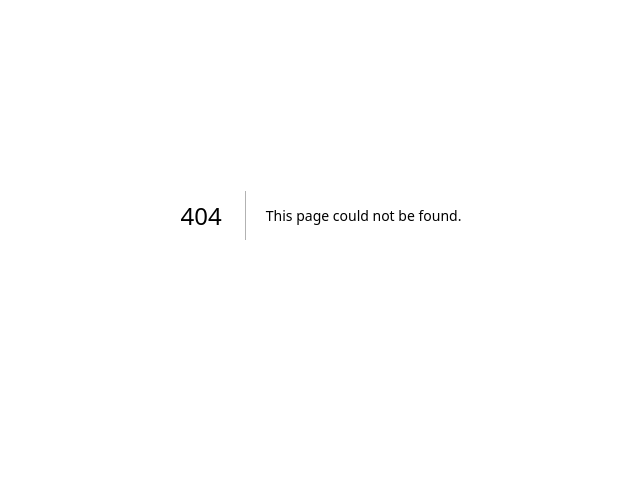
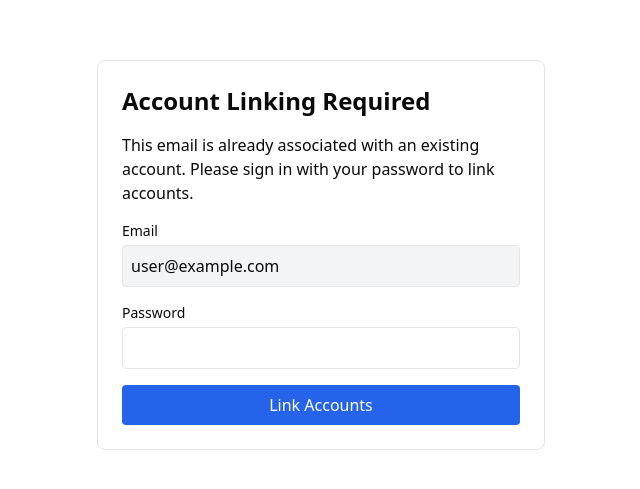
Before and after one commit to GabrielCodeProject/authv5-authentification-rolebase, a Next.js app: page /auth/link-account in a window 1280 px wide. Before the commit this address had no page. Shown: the part 185-674 px from the top of the page, without its empty margins (319-959 px from the left). Built offline with nearby package versions, Linux system fonts and the light colour scheme; no server answers; sample sign-in values are in the browser's storage.

Commit message:
add link-account page to link credential to google account link account need work

```diff
--- a/actions/google-login.ts
+++ b/actions/google-login.ts
@@ -10,7 +10,7 @@ export async function googleAuthenticate() {
     if (error instanceof AuthError) {
       switch (error.type) {
         case "OAuthAccountNotLinked": {
-          return { error: "Account not linked youre fuck from google login" };
+          return { error: "Account needs linking" };
         }
         default: {
           return { error: "Google log in failed" };
--- /dev/null
+++ b/app/auth/error/page.tsx
@@ -0,0 +1,29 @@
+"use client";
+
+import { useEffect } from "react";
+import { useSearchParams } from "next/navigation";
+import { Button } from "@/components/ui/button";
+
+export default function AuthErrorPage() {
+  const searchParams = useSearchParams();
+  const error = searchParams.get("error");
+
+  useEffect(() => {
+    if (error === "OAuthAccountNotLinked") {
+      window.location.href = "/auth/link-account";
+    }
+  }, [error]);
+
+  return (
+    <div className="max-w-md mx-auto mt-20 p-6 text-center">
+      <h1 className="text-2xl font-bold mb-4">Authentication Error</h1>
+      <p className="text-red-500">{error}</p>
+      <Button
+        onClick={() => (window.location.href = "/auth/login")}
+        className="mt-4"
+      >
+        Return to Login
+      </Button>
+    </div>
+  );
+}
--- /dev/null
+++ b/app/auth/link-account/page.tsx
@@ -0,0 +1,20 @@
+import { auth } from "@/auth";
+import CredentialsForm from "@/components/auth/credentials-form";
+import { redirect } from "next/navigation";
+
+export default async function LinkAccountPage() {
+  const session = await auth();
+  if (!session?.user) redirect("/auth/login");
+
+  return (
+    <div className="max-w-md mx-auto mt-20 p-6 border rounded-lg">
+      <h1 className="text-2xl font-bold mb-4">Account Linking Required</h1>
+      <p className="mb-4">
+        This email is already associated with an existing account. Please sign
+        in with your password to link accounts.
+      </p>
+
+      <CredentialsForm email={session.user.email} />
+    </div>
+  );
+}
--- a/auth.config.ts
+++ b/auth.config.ts
@@ -46,6 +46,7 @@ export default {
         await bcrypt.compare(password, userExists.password).then((res) => {
           console.log("Comparison result:", res);
           if (!res) {
+            throw new Error("Invalid password");
             return null;
           }
         });
--- a/auth.ts
+++ b/auth.ts
@@ -16,25 +16,34 @@ export const {
   ...authConfig,
   callbacks: {
     async signIn({ user, account }) {
+      // Allow Google login flow
       if (account?.provider === "google") {
-        console.log("google account", account);
+        const existingUser = await prisma.user.findUnique({
+          where: { email: user.email! },
+          include: { accounts: true },
+        });
+
+        // If user exists but doesn't have Google account linked
+        if (existingUser) {
+          const hasGoogleAccount = existingUser.accounts.some(
+            (a) => a.provider === "google"
+          );
+          if (!hasGoogleAccount) {
+            throw new Error("OAuthAccountNotLinked"); // Use exact error type
+          }
+        }
 
         return true;
       }
-      if (account?.provider !== "credentials") {
-        return true;
+
+      // Handle credentials login
+      if (account?.provider === "credentials") {
+        if (!user.id) return false;
+        const existingUser = await getUserById(user.id);
+        return !!existingUser?.emailVerified;
       }
 
-      if (!user.id) {
-        return false;
-      }
-      const existingUser = await getUserById(user.id);
-
-      if (!existingUser?.emailVerified) {
-        return false;
-      }
-
-      return true;
+      return false;
     },
     async jwt({ token }) {
       console.log("jwt", token);
@@ -73,6 +82,14 @@ export const {
   },
   pages: {
     signIn: "/auth/login",
-    //error: "/auth/error",
+    error: "/auth/error",
+  },
+  events: {
+    async linkAccount({ user, account }) {
+      await prisma.user.update({
+        where: { id: user.id },
+        data: { emailVerified: new Date() },
+      });
+    },
   },
 });
--- /dev/null
+++ b/components/auth/credentials-form.tsx
@@ -0,0 +1,75 @@
+"use client";
+
+import { useForm } from "react-hook-form";
+import { signIn } from "next-auth/react";
+import { useRouter } from "next/navigation";
+import { useState } from "react";
+
+export default function CredentialsForm({ email }: { email: string }) {
+  const router = useRouter();
+  const [error, setError] = useState<string | null>(null);
+  const [loading, setLoading] = useState(false);
+
+  const { register, handleSubmit } = useForm<{
+    password: string;
+  }>();
+
+  const onSubmit = async (data: { password: string }) => {
+    setLoading(true);
+    setError(null);
+
+    try {
+      const result = await signIn("credentials", {
+        email,
+        password: data.password,
+        redirect: false,
+      });
+
+      if (result?.error) {
+        setError(result.error);
+      } else {
+        // After successful login, complete account linking
+        await signIn("google", { redirect: false });
+        router.refresh();
+      }
+    } catch (err) {
+      setError("An unexpected error occurred");
+    } finally {
+      setLoading(false);
+    }
+  };
+
+  return (
+    <form onSubmit={handleSubmit(onSubmit)} className="space-y-4">
+      <div>
+        <label className="block text-sm font-medium mb-1">Email</label>
+        <input
+          type="email"
+          value={email}
+          readOnly
+          className="w-full p-2 border rounded bg-gray-100"
+        />
+      </div>
+
+      <div>
+        <label className="block text-sm font-medium mb-1">Password</label>
+        <input
+          {...register("password")}
+          type="password"
+          required
+          className="w-full p-2 border rounded"
+        />
+      </div>
+
+      {error && <p className="text-red-500 text-sm">{error}</p>}
+
+      <button
+        type="submit"
+        disabled={loading}
+        className="w-full bg-blue-600 text-white p-2 rounded hover:bg-blue-700 disabled:opacity-50"
+      >
+        {loading ? "Linking Accounts..." : "Link Accounts"}
+      </button>
+    </form>
+  );
+}
```
Also changed, not shown: actions/login.ts (+4 -7 lines), 1 other file (tests, documents, lock files or other folders).
